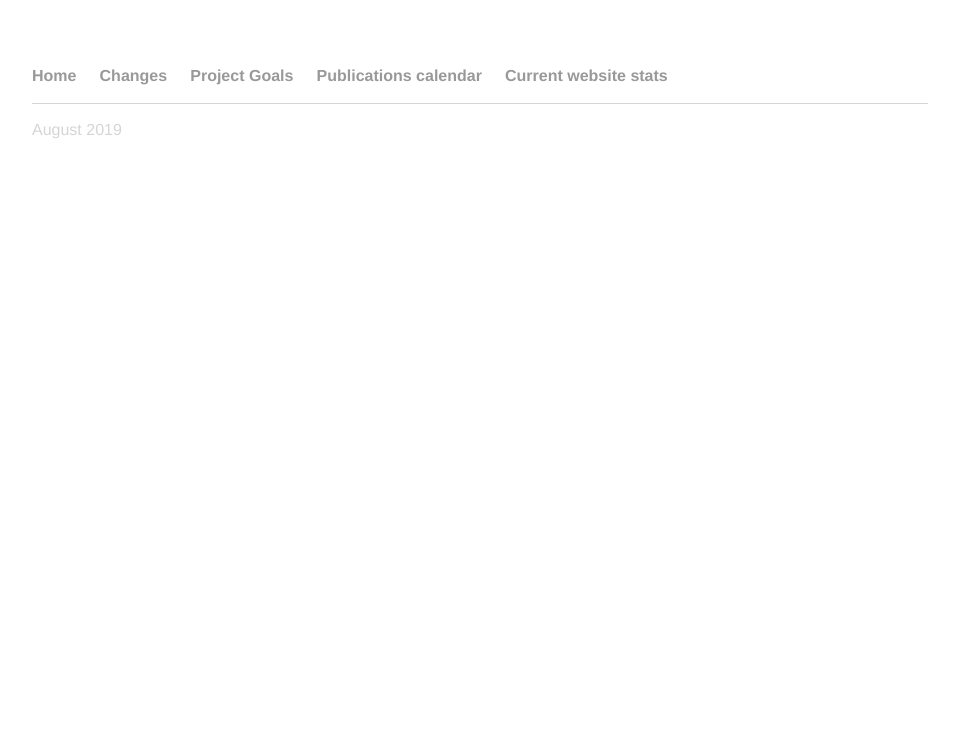
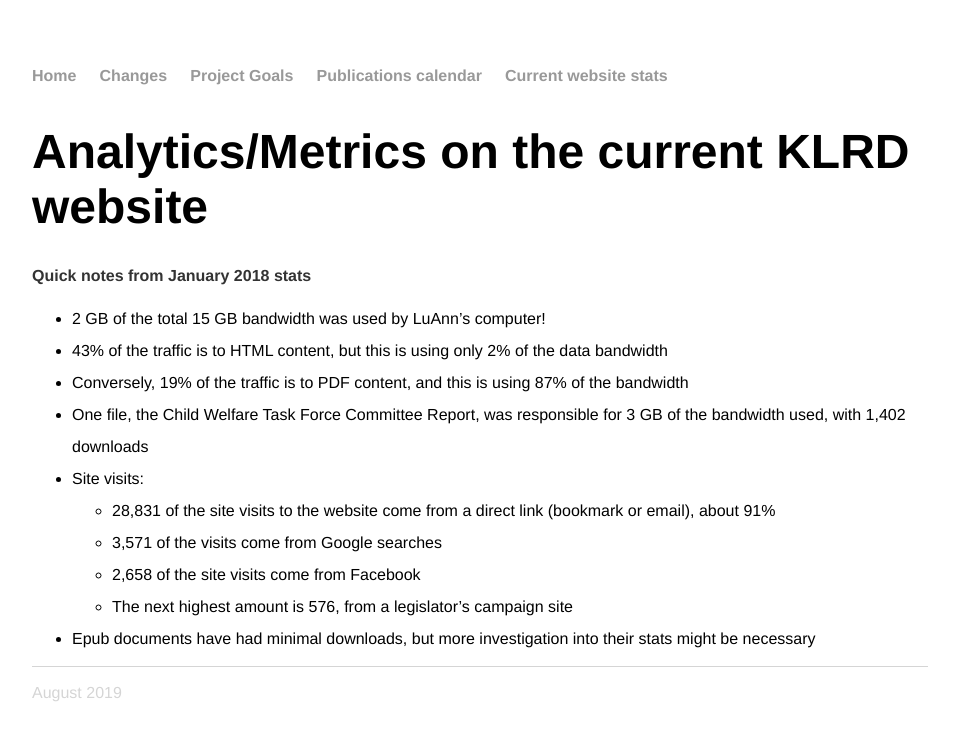
Before and after one commit to karlfun/karlfun.github.io, a Jekyll site: the page built from stats/index.md, in a window 1280 px wide. Shown: the top 740 px of the page, without its empty margins (160-1119 px from the left). Built offline with Jekyll 4.4.1, drawn with Linux system fonts in a browser that asks for light colours; our own code applies the rules of GitHub Pages for plain Markdown files.

Commit message:
set up page in Markdown

```diff
--- a/stats/index.md
+++ b/stats/index.md
@@ -1,4 +1,19 @@
 ---
-layout:default
+layout: default
 title: Current Website stats
 ---
+
+# Analytics/Metrics on the current KLRD website
+
+**Quick notes from January 2018 stats**
+
+* 2 GB of the total 15 GB bandwidth was used by LuAnn's computer!
+* 43% of the traffic is to HTML content, but this is using only 2% of the data bandwidth
+* Conversely, 19% of the traffic is to PDF content, and this is using 87% of the bandwidth
+* One file, the Child Welfare Task Force Committee Report, was responsible for 3 GB of the bandwidth used, with 1,402 downloads
+* Site visits:
+  * 28,831 of the site visits to the website come from a direct link (bookmark or email), about 91%
+  * 3,571 of the visits come from Google searches
+  * 2,658 of the site visits come from Facebook
+  * The next highest amount is 576, from a legislator's campaign site
+* Epub documents have had minimal downloads, but more investigation into their stats might be necessary
```
